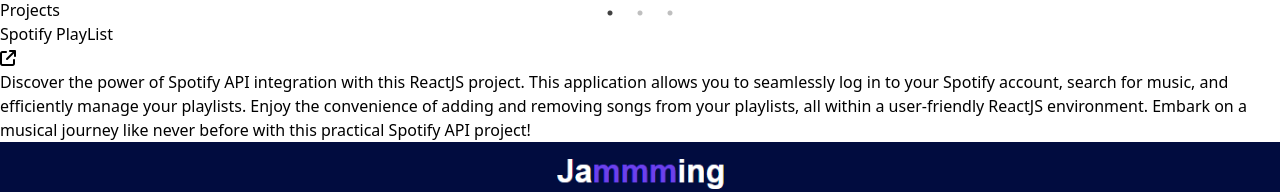
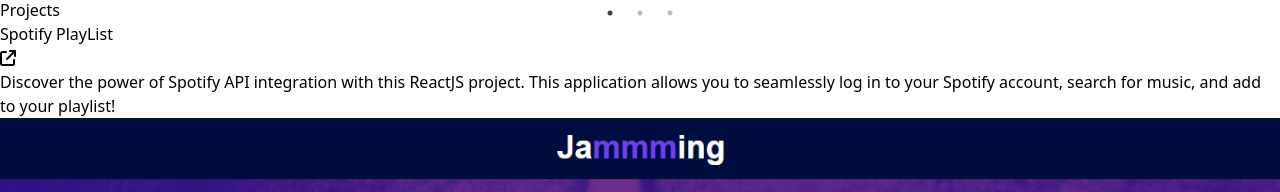
Before and after one commit to Todu66/personal-portfolio, a React (Vite) app: page / in a window 1280 px wide. Shown: the part 218-410 px from the top of the page. Built offline with nearby package versions, Linux system fonts and the light colour scheme; a small style sheet from the web is missing.

Commit message:
shorter text

```diff
--- a/src/components/Projects.jsx
+++ b/src/components/Projects.jsx
@@ -19,8 +19,8 @@
 
 
             </div>
-            <p className='text-[#AAAAAA]'>Discover the power of Spotify API integration with this ReactJS project. This application allows you to seamlessly log in to your Spotify account, search for music, and efficiently manage your playlists. Enjoy the convenience of adding and removing songs from your playlists, all within a user-friendly ReactJS environment. Embark on a musical journey like never before with this practical Spotify API project!</p>
-            <div className='w-50 border-solid border-2 border-[#B8B8B8] rounded'>
+            <p className='text-[#AAAAAA]'>Discover the power of Spotify API integration with this ReactJS project. This application allows you to seamlessly log in to your Spotify account, search for music, and add to your playlist!</p>
+            <div className='w-50 border-solid border-2 border-[#64ffda] rounded'>
                 <a href='https://jamming-react-todu.surge.sh/' target='_blank'>
                 <img className='' src={spotifyApp}/>
                 </a>
```
